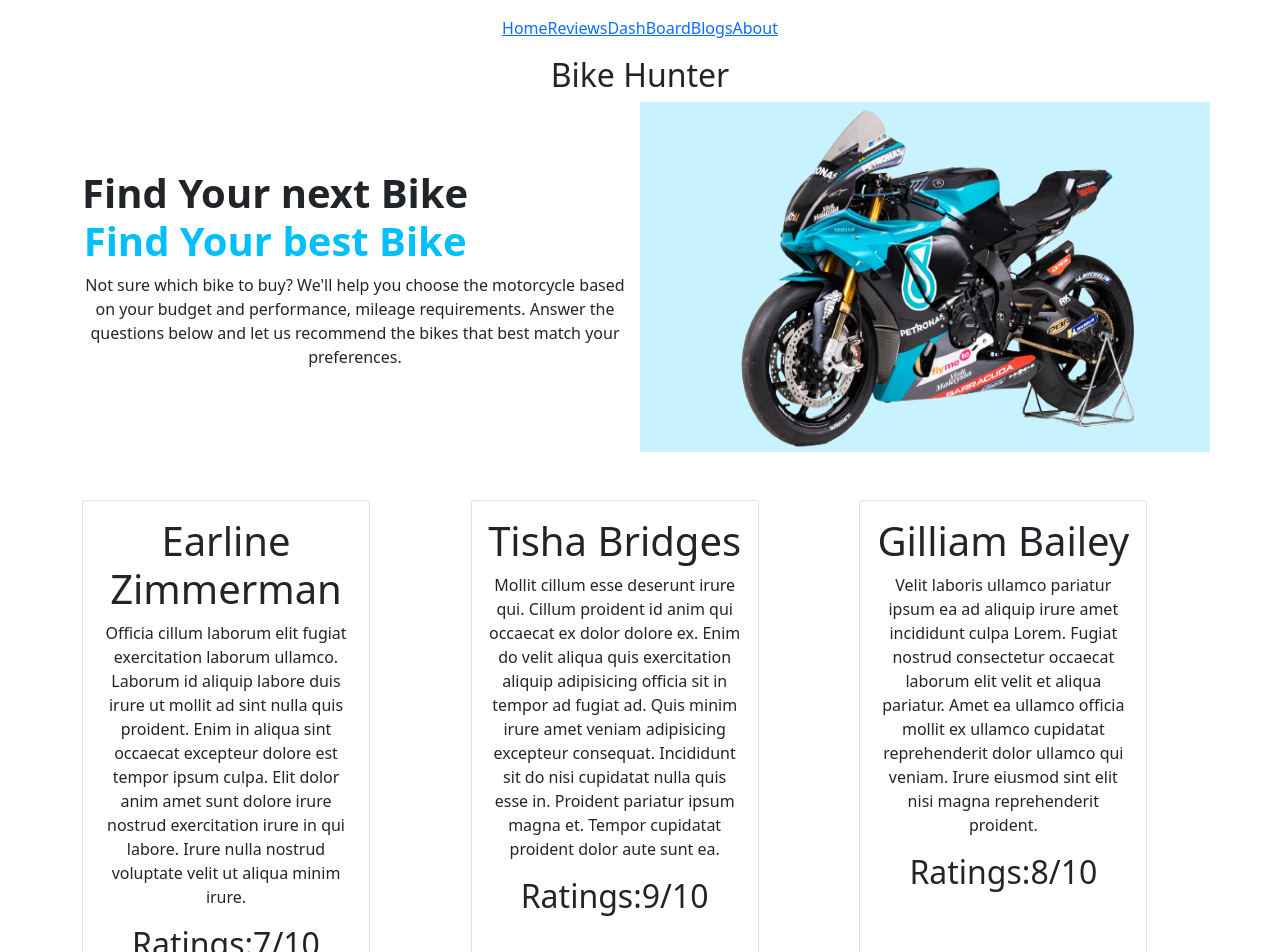
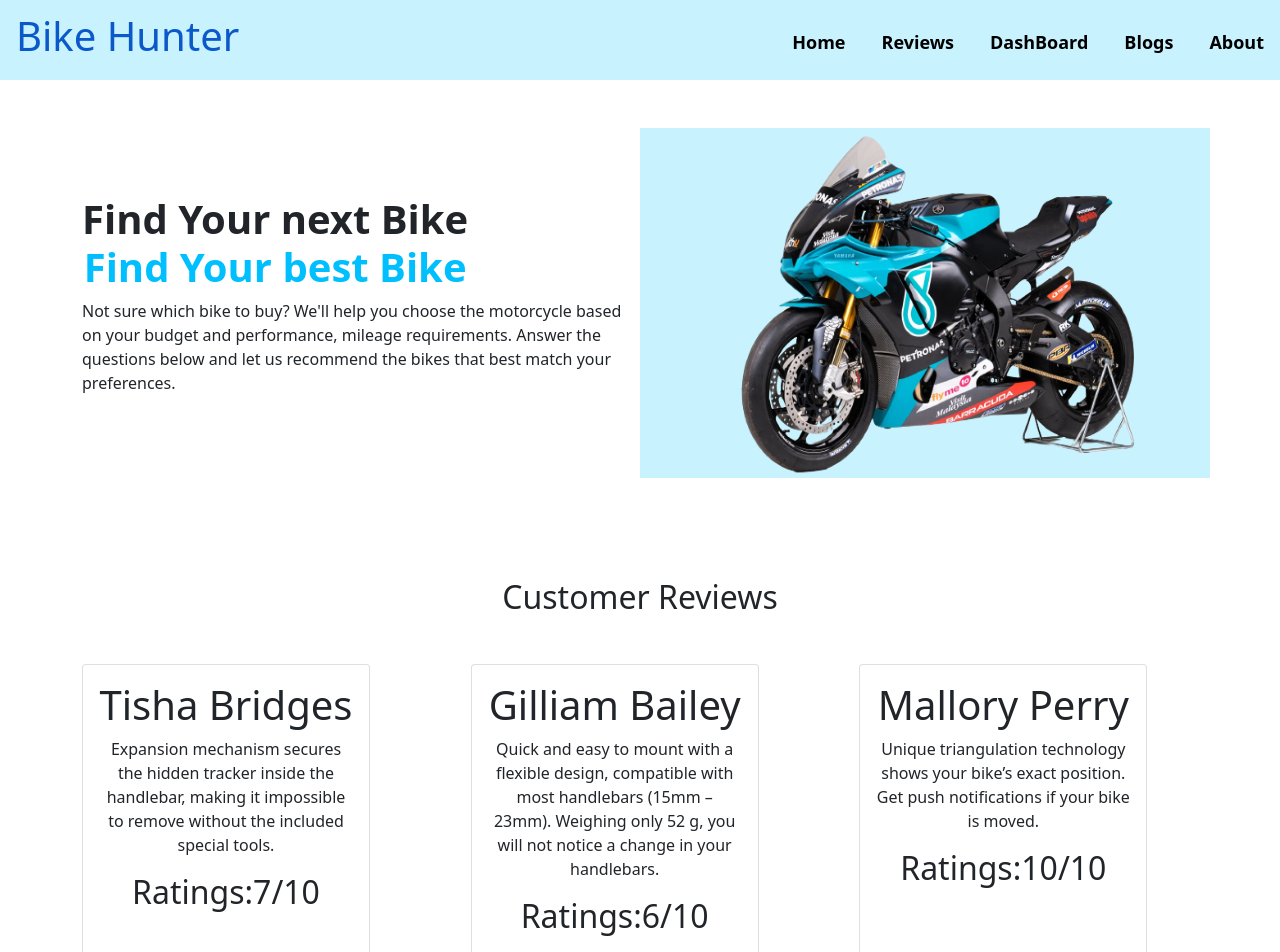
Before and after one commit to shoebbint/Product-analysis-website, a React (Create React App) app: page /home in a window 1280 px wide. Shown: the top 952 px of the page. Built offline with nearby package versions, Linux system fonts and the light colour scheme.

Commit message:
review-page-done

```diff
--- a/public/data.json
+++ b/public/data.json
@@ -3,42 +3,42 @@
         "id": "624ac34db3b75f5b011af956",
         "name": "Earline Zimmerman",
         "gender": "female",
-        "ratings": "7/10",
-        "about": "Officia cillum laborum elit fugiat exercitation laborum ullamco. Laborum id aliquip labore duis irure ut mollit ad sint nulla quis proident. Enim in aliqua sint occaecat excepteur dolore est tempor ipsum culpa. Elit dolor anim amet sunt dolore irure nostrud exercitation irure in qui labore. Irure nulla nostrud voluptate velit ut aliqua minim irure.\r\n"
+        "about": "If you could not select your machine you can take suggestions of them   they are best for choosing your best one",
+        "ratings": "5/10"
     },
     {
         "id": "624ac34d7e4d6ea2cd38dcd2",
         "name": "Tisha Bridges",
         "gender": "female",
-        "ratings": "9/10",
-        "about": "Mollit cillum esse deserunt irure qui. Cillum proident id anim qui occaecat ex dolor dolore ex. Enim do velit aliqua quis exercitation aliquip adipisicing officia sit in tempor ad fugiat ad. Quis minim irure amet veniam adipisicing excepteur consequat. Incididunt sit do nisi cupidatat nulla quis esse in. Proident pariatur ipsum magna et. Tempor cupidatat proident dolor aute sunt ea.\r\n"
+        "about": "Expansion mechanism secures the hidden tracker inside the handlebar, making it impossible to remove without the included special tools.",
+        "ratings": "7/10"
     },
     {
         "id": "624ac34dd54dd7efa796051d",
         "name": "Gilliam Bailey",
         "gender": "male",
-        "ratings": "8/10",
-        "about": "Velit laboris ullamco pariatur ipsum ea ad aliquip irure amet incididunt culpa Lorem. Fugiat nostrud consectetur occaecat laborum elit velit et aliqua pariatur. Amet ea ullamco officia mollit ex ullamco cupidatat reprehenderit dolor ullamco qui veniam. Irure eiusmod sint elit nisi magna reprehenderit proident.\r\n"
+        "about": "Quick and easy to mount with a flexible design, compatible with most handlebars (15mm – 23mm). Weighing only 52 g, you will not notice a change in your handlebars.",
+        "ratings": "6/10"
     },
     {
         "id": "624ac34de4b3a53294e80a8a",
         "name": "Mallory Perry",
         "gender": "female",
-        "ratings": "6/10",
-        "about": "Nostrud pariatur quis Lorem deserunt incididunt aliqua laborum ad minim nostrud adipisicing ut amet anim. Irure ea anim officia est commodo id consectetur enim tempor. Lorem incididunt aliquip incididunt qui exercitation minim reprehenderit ullamco duis consectetur tempor ullamco.\r\n"
+        "about": "Unique triangulation technology shows your bike’s exact position. Get push notifications if your bike is moved.",
+        "ratings": "10/10"
     },
     {
         "id": "624ac34d7061a11f3831de4d",
         "name": "Baldwin Dodson",
         "gender": "male",
-        "ratings": "10/10",
-        "about": "Consectetur veniam do aliqua ex. Velit cupidatat eiusmod sit qui sint ea. Ea laboris aute aute reprehenderit magna pariatur sit Lorem. Incididunt ut qui ut est do nostrud nisi sit nostrud sint cillum dolore tempor. Officia sunt eiusmod duis aliquip non nisi pariatur ad culpa laborum elit reprehenderit pariatur exercitation. Sunt adipisicing adipisicing qui consequat non sunt sunt tempor eiusmod mollit elit incididunt et qui. Nulla voluptate esse anim aliqua fugiat sit cupidatat dolore laboris deserunt ea adipisicing pariatur voluptate.\r\n"
+        "about": "With BikeFinder, I feel confident that I always know where my ebike is, and that it can be tracked if it disappears. With added insurance, I feel in complete control.",
+        "ratings": "9/10"
     },
     {
         "id": "624ac34d03f2d1b821dca7fe",
         "name": "Nieves Albert",
         "gender": "male",
-        "ratings": "5/10",
-        "about": "Consequat est laboris ipsum laborum deserunt minim voluptate ipsum qui proident. Nostrud duis nostrud qui esse ea eu aute duis ea mollit nisi. Cupidatat reprehenderit ut duis dolore exercitation occaecat occaecat. Pariatur exercitation proident mollit dolore proident pariatur sunt et consequat labore id. Minim reprehenderit dolor nulla sit consequat aliqua pariatur ut. Ea ut ex eiusmod ad nisi sint qui tempor.\r\n"
+        "about": "My BikeFinder led me to a storage room in an apt complex. My tracker helped the police find my bike! Highly recommend — especially if you've invested a lot of money in your bike.",
+        "ratings": "8/10"
     }
 ]
--- a/src/App.js
+++ b/src/App.js
@@ -6,19 +6,22 @@ import Blogs from './Components/Blogs/Blogs';
 import DashBoard from './Components/DashBoard/DashBoard';
 import Header from './Components/Header/Header';
 import Home from './Components/Home/Home';
+import NotFound from './Components/NotFound/NotFound';
 import Reviews from './Components/Reviews/Reviews';
 
 function App() {
   return (
     <div className="App">
       <Header></Header>
-      <h2>Bike Hunter</h2>
+
       <Routes>
+        <Route path='/' element={<Home></Home>}></Route>
         <Route path='/home' element={<Home></Home>}></Route>
         <Route path='/reviews' element={<Reviews></Reviews>}></Route>
         <Route path='/dashboard' element={<DashBoard></DashBoard>}></Route>
         <Route path='/blogs' element={<Blogs></Blogs>}></Route>
         <Route path='/about' element={<About></About>}></Route>
+        <Route path='/*' element={<NotFound></NotFound>}></Route>
       </Routes>
     </div>
   );
--- a/src/Components/CustomerReviews/CustomerReviews.css
+++ b/src/Components/CustomerReviews/CustomerReviews.css
@@ -1,5 +1,10 @@
 .cus-review text {
     color: black;
+}
+
+.card-img {
+    height: 100px;
+    width: 100px;
 }
 
 .cus-review {}
@@ -18,3 +23,9 @@
     grid-template-columns: repeat(3, 1fr);
     margin-right: -50px;
 }
+
+.link-btn {
+    text-decoration: none;
+    color: black;
+    font-weight: 600;
+}
--- a/src/Components/CustomerReviews/CustomerReviews.js
+++ b/src/Components/CustomerReviews/CustomerReviews.js
@@ -5,20 +5,24 @@ import Carousel from 'react-bootstrap/Carousel'
 import UseReview from '../../Hooks/UseReview';
 import r1 from './../images/r1.png'
 import { Card } from 'react-bootstrap';
+import { Link } from 'react-router-dom';
 
 
 
 const CustomerReviews = () => {
     const [reviews, setReviews] = UseReview([]);
+    const sliceReview = reviews.slice(1, 4);
 
     console.log(reviews);
     return (
-        <div className='cus-review mt-5 d-grid card-style'>
+        <div className='cus-review mt-5 mb-5 '>
+            <h2>Customer Reviews</h2>
+            <div className='mt-5 d-grid card-style mb-3'>
                 {
-                reviews.map(review =>
+                    sliceReview.map(review =>
 
                         <Card style={{ width: '18rem' }}>
-                        {/* <Card.Img variant="top" src="holder.js/100px180" /> */}
+                            {/* <Card.Img className='card-img' variant="top" src="../images/user.jpg" /> */}
                             <Card.Body>
                                 <Card.Title><h1 className='text-center'>{review.name}</h1></Card.Title>
                                 <Card.Text>
@@ -31,6 +35,8 @@ const CustomerReviews = () => {
                     )
 
                 }
+            </div>
+            <button type="button" class=" btn btn-outline-info"><Link className='link-btn' to="/reviews">See more</Link></button>
 
         </div>
     )
--- a/src/Components/Header/Header.css
+++ b/src/Components/Header/Header.css
@@ -1,5 +1,26 @@
 .nav-link {
-    text-decoration: none;
+    height: 80px;
+    background-color: rgba(0, 191, 255, 0.212);
+    display: flex;
+    align-items: center;
+    justify-content: space-between;
+    padding-left: 140px;
+    padding-right: 140px;
 
 
 }
+
+.nav-link a {
+    color: black;
+    text-decoration: none;
+    font-size: 17px;
+    margin-left: 36px;
+    font-size: large;
+    font-weight: bold;
+
+
+}
+
+.nav-link a:hover {
+    color: deepskyblue;
+}
--- a/src/Components/Header/Header.js
+++ b/src/Components/Header/Header.js
@@ -4,9 +4,11 @@ import './Header.css'
 
 const Header = () => {
     return (
-        <div className='nav-link'>
-            <nav >
-                <div className='nav-link'>
+        <div >
+
+            <nav className='nav-link d-flex' >
+                <div><h1>Bike Hunter</h1></div>
+                <div className='mt-1'>
                     <Link to="/home">Home</Link>
                     <Link to="/reviews">Reviews</Link>
                     <Link to="/dashboard">DashBoard</Link>
--- a/src/Components/Home/Home.css
+++ b/src/Components/Home/Home.css
@@ -1,6 +1,10 @@
 .first-section img {
     height: 350px;
     width: 600px;
+}
+
+.first-section {
+    margin-bottom: 100px;
 }
 
 .span-text {
--- a/src/Components/Home/Home.js
+++ b/src/Components/Home/Home.js
@@ -7,8 +7,8 @@ import './Home.css'
 const Home = () => {
 
     return (
-        <div className='container '>
-            {<div className='first-section'>
+        <div className='container mt-5 '>
+            <div className='first-section'>
                 <Row>
                     <Col className=' my-auto ' xs={12} md={6}>
                         <div className='d-flex align-items-center '>
@@ -16,7 +16,7 @@ const Home = () => {
                                 <span className='span-text'>Find Your best Bike</span>
                             </h1>
                         </div>
-                        <p>Not sure which bike to buy? We'll help you choose the motorcycle based on your budget and performance, mileage requirements. Answer the questions below and let us recommend the bikes that best match your preferences.</p>
+                        <p className='text-start'>Not sure which bike to buy? We'll help you choose the motorcycle based on your budget and performance, mileage requirements. Answer the questions below and let us recommend the bikes that best match your preferences.</p>
 
 
                     </Col>
@@ -24,7 +24,7 @@ const Home = () => {
                         <img className='img-fluid' src={r1} alt="" />
                     </Col>
                 </Row>
-            </div>}
+            </div>
             <div className='mt-5'>
                 <CustomerReviews>
 
--- /dev/null
+++ b/src/Components/NotFound/NotFound.js
@@ -0,0 +1,14 @@
+import React from 'react';
+
+const NotFound = () => {
+    return (
+        <div>
+
+            <h2>The page you are looking for is not found</h2>
+            <h1>404</h1>
+
+        </div>
+    );
+};
+
+export default NotFound;
--- a/src/Components/Reviews/Reviews.js
+++ b/src/Components/Reviews/Reviews.js
@@ -1,9 +1,28 @@
 import React from 'react';
+import { Card } from 'react-bootstrap';
+import UseReview from '../../Hooks/UseReview';
 
 const Reviews = () => {
+    const [reviews, setReviews] = UseReview([]);
     return (
-        <div>
-            <h2>this is reviews</h2>
+        <div className='container mt-5 d-grid card-style mb-3'>
+            {
+                reviews.map(review =>
+
+                    <Card className='mb-5' style={{ width: '18rem' }}>
+                        {/* <Card.Img variant="top" src="holder.js/100px180" /> */}
+                        <Card.Body>
+                            <Card.Title><h1 className='text-center'>{review.name}</h1></Card.Title>
+                            <Card.Text>
+                                <p>{review.about}</p>
+                                <h2>Ratings:{review.ratings}</h2>
+                            </Card.Text>
+                        </Card.Body>
+                    </Card>
+
+                )
+
+            }
         </div>
     );
 };
```
Also changed, not shown: src/Hooks/data.json (+12 -6 lines), src/Components/images/user.jpg (added). Lines whose indentation alone changed are shown as unchanged.
